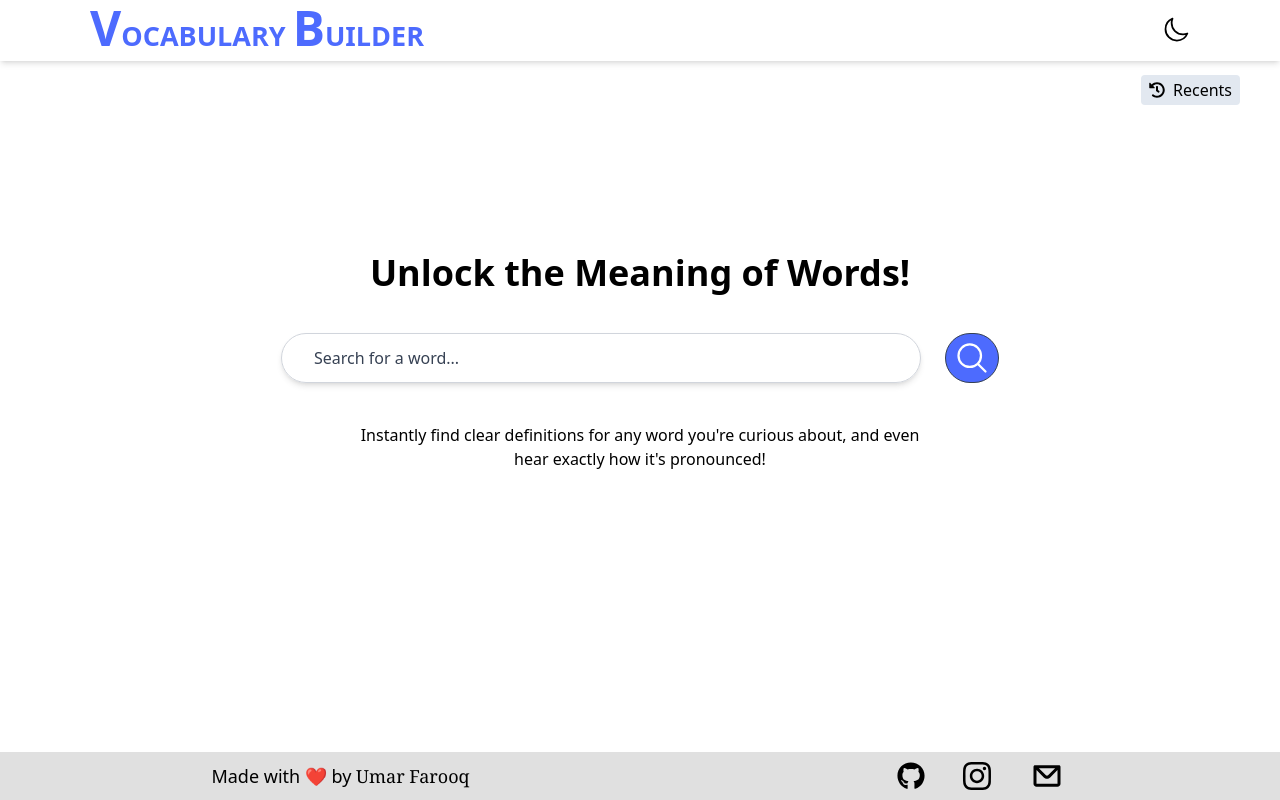
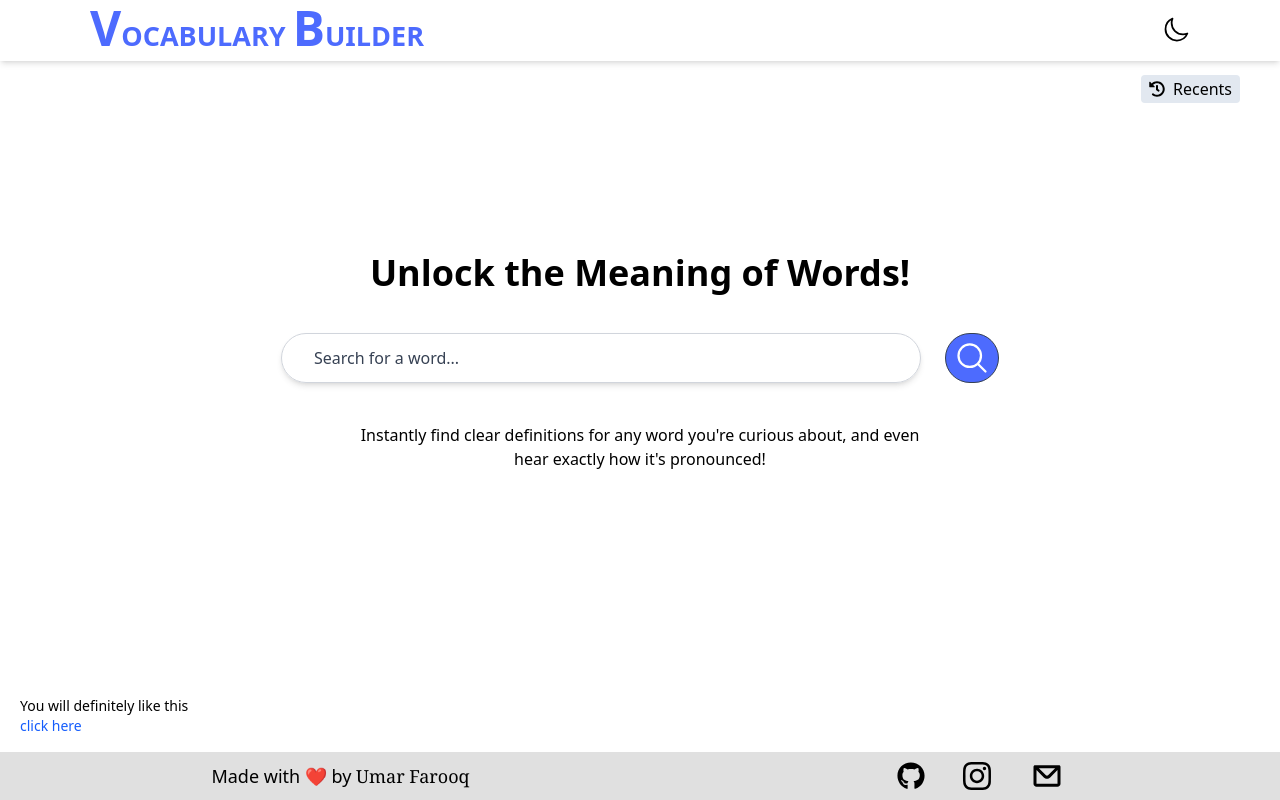
Before and after one commit to Umar-Farooq-5757/Vocabulary-Builder, a React (Vite) app: page / in a window 1280 px wide. Built offline with nearby package versions, Linux system fonts and the light colour scheme.

Commit message:
Added link to an external website and UI fixes

```diff
--- a/components/Recents.jsx
+++ b/components/Recents.jsx
@@ -8,7 +8,7 @@ const Recents = ({ recentSearches }) => {
   const [isOpen, setIsOpen] = useState(false);
   return (
     <div
-      className={`fixed right-10 top-[75px] px-2 py-[3px] rounded-sm ${
+      className={`fixed right-2 sm:right-10 top-[75px] px-2 py-[2px] rounded-sm ${
         isDark
           ? "bg-slate-800 hover:bg-slate-600"
           : "bg-slate-200 hover:bg-slate-300"
@@ -24,7 +24,7 @@ const Recents = ({ recentSearches }) => {
         }}
         className="flex items-center justify-center gap-2 cursor-pointer"
       >
-        <FaHistory />
+        <FaHistory/>
         Recents
       </button>
       <Modal
--- a/pages/Home.jsx
+++ b/pages/Home.jsx
@@ -28,6 +28,12 @@ const Home = () => {
         even {window.innerWidth > 646 ? <br /> : ""} hear exactly how it's
         pronounced!
       </p>
+      <div className="definitelyyes text-sm fixed bottom-16 left-2 sm:left-5">
+        <p>You will definitely like this</p>
+        <a className="text-blue-600 hover:underline" href={"https://definitelyyes.netlify.app"} target="_blank">
+          click here
+        </a>
+      </div>
     </main>
   );
 };
```
Also changed, not shown: 1 other file (tests, documents, lock files or other folders).
